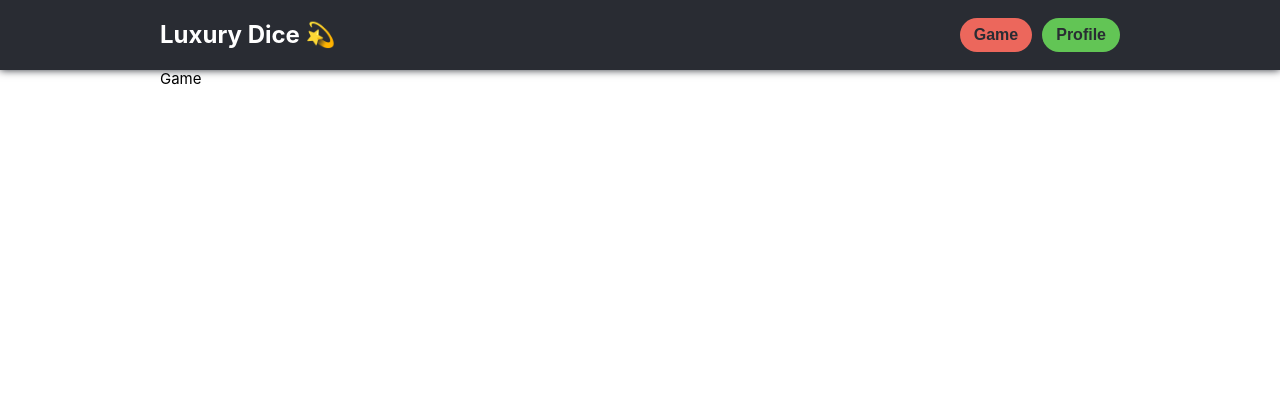
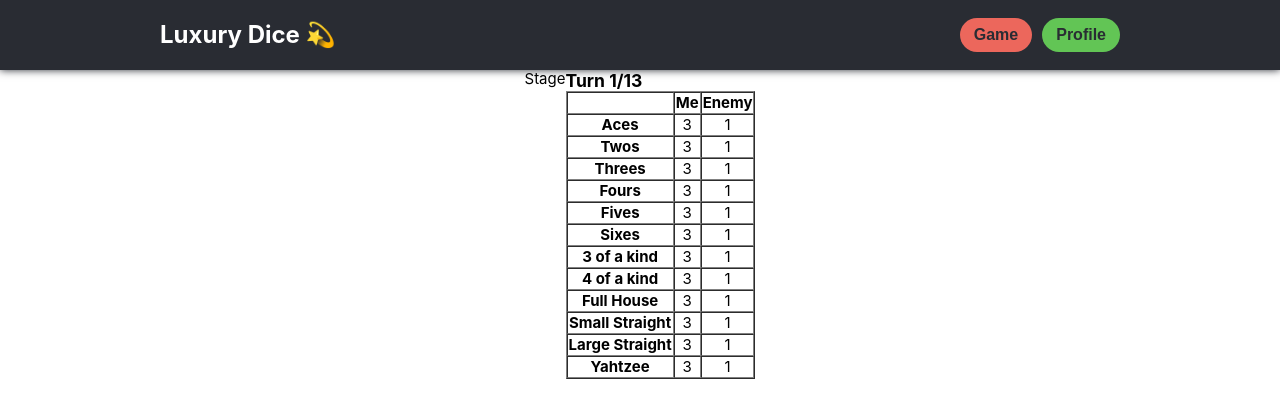
Before and after one commit to dengoyoon/luxury-dice-yahtzee, a React (Create React App) app: page /game in a window 1280 px wide. Shown: the top 418 px of the page. Built offline with nearby package versions, Linux system fonts and the light colour scheme.

Commit message:
임시로 스코어 보드 생성

```diff
--- /dev/null
+++ b/src/pages/game/components/ScoreTable/index.jsx
@@ -0,0 +1,56 @@
+import React, { useState } from "react";
+
+const useTurn = (initTurn = 1) => {
+  const [turn, setTurn] = useState(initTurn);
+  const addTurn = () => setTurn(turn + 1);
+
+  return [turn, addTurn];
+};
+
+const upperSection = [
+  "Aces",
+  "Twos",
+  "Threes",
+  "Fours",
+  "Fives",
+  "Sixes"
+];
+
+const lowerSection = [
+  "3 of a kind",
+  "4 of a kind",
+  "Full House",
+  "Small Straight",
+  "Large Straight",
+  "Yahtzee"
+];
+
+export function ScoreTable() {
+  const [turn, addTurn] = useTurn();
+  return (
+    <div>
+      <h3>Turn {turn}/13</h3>
+      <table
+        border={1}
+        cellSpacing={0}>
+        <thead>
+          <tr align="center">
+            <td></td>
+            <th>Me</th>
+            <th>Enemy</th>
+          </tr>
+        </thead>
+        <tbody>
+          { [...upperSection, ...lowerSection].map(
+            (name, index) => (
+              <tr key={index} align="center">
+                <th>{name}</th>
+                <td>3</td>
+                <td>1</td>
+              </tr>))
+            }
+        </tbody>
+      </table>
+    </div>
+  );
+}
--- /dev/null
+++ b/src/pages/game/components/Stage/index.jsx
@@ -0,0 +1,7 @@
+import React from "react";
+
+export function Stage() {
+  return (<div>
+    <div>Stage</div>
+  </div>);
+}
--- a/src/pages/game/index.js
+++ b/src/pages/game/index.js
@@ -1,5 +1,12 @@
-import React from "react";
+import React, { useState } from "react";
+import { ScoreTable } from "./components/ScoreTable";
+import { Stage } from "./components/Stage";
 
 export default function Game() {
-  return <div>Game</div>;
+  return (
+    <div className="game flex justify-content-center">
+      <Stage />
+      <ScoreTable />
+    </div>
+  );
 }
```
